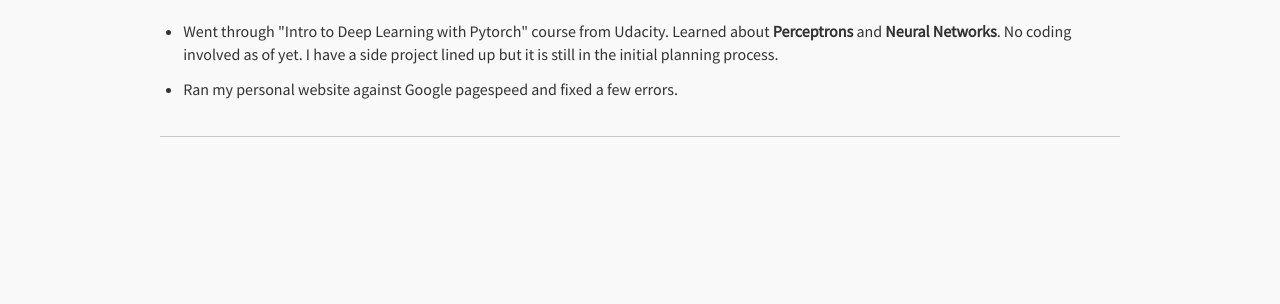
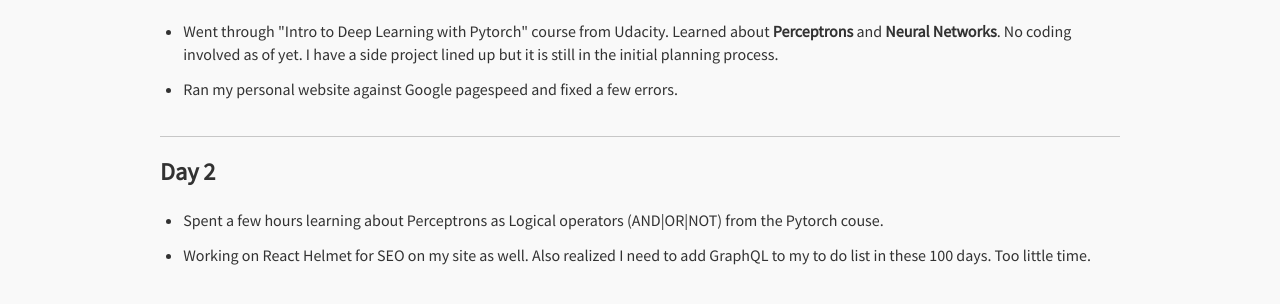
Before and after one commit to SiddharthaSauravGogoi/SiddharthaSauravGogoi.in, a Gatsby site: page /blog-post-3 in a window 1280 px wide. Shown: the part 168-472 px from the top of the page. Built offline with nearby package versions, Linux system fonts and the light colour scheme; Gatsby itself is replaced by a stand-in of ours; some packages are replaced by stand-ins of ours; a web font is replaced by a local one.

Commit message:
Updated log and favicon.

```diff
--- a/src/pages/blog-post-3.md
+++ b/src/pages/blog-post-3.md
@@ -9,3 +9,9 @@ date: "2020-07-17"
 - Ran my personal website against Google pagespeed and fixed a few errors.
 
 <hr />
+
+## Day 2
+
+-  Spent a few hours learning about Perceptrons as Logical operators (AND|OR|NOT) from the Pytorch couse.
+- Working on React Helmet for SEO on my site as well.
+Also realized I need to add GraphQL to my to do list in these 100 days. Too little time.
```
Also changed, not shown: static/favicon.ico.
